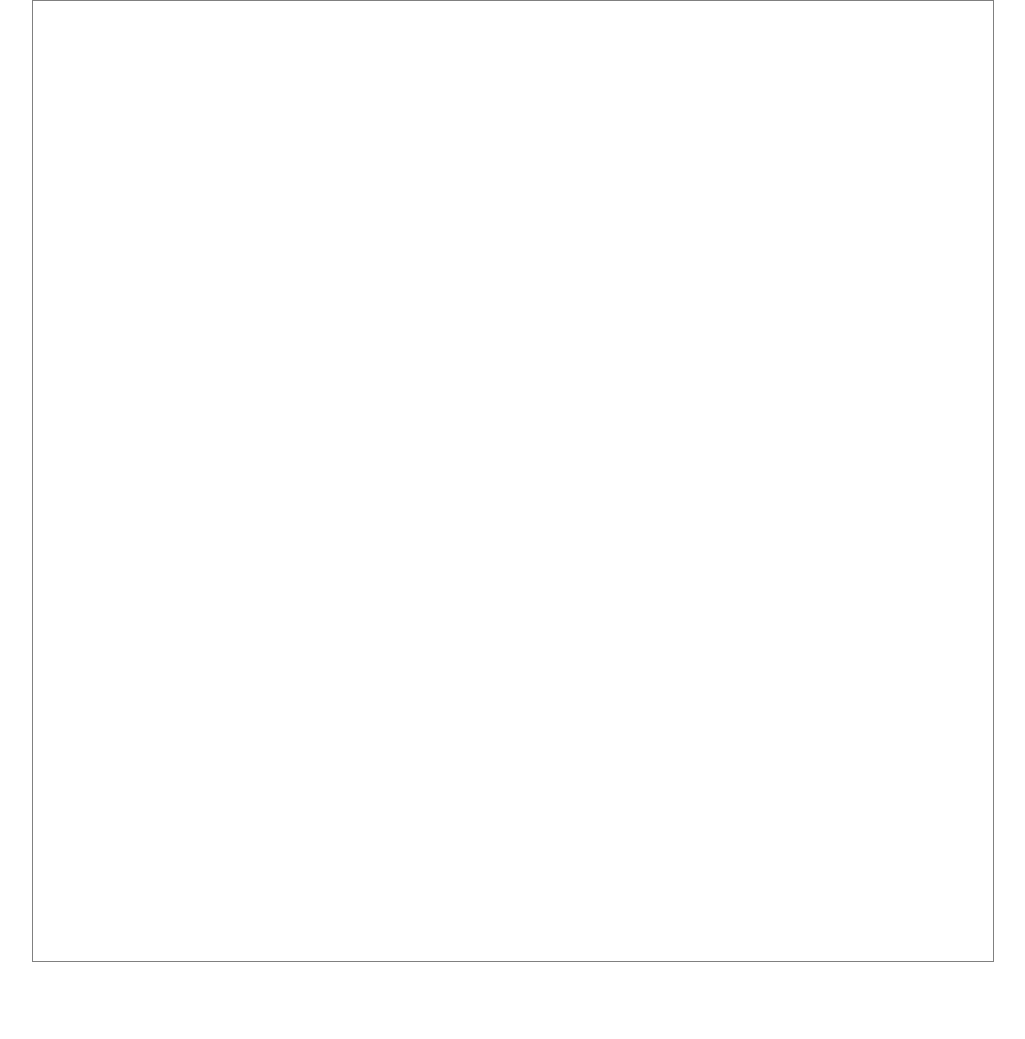
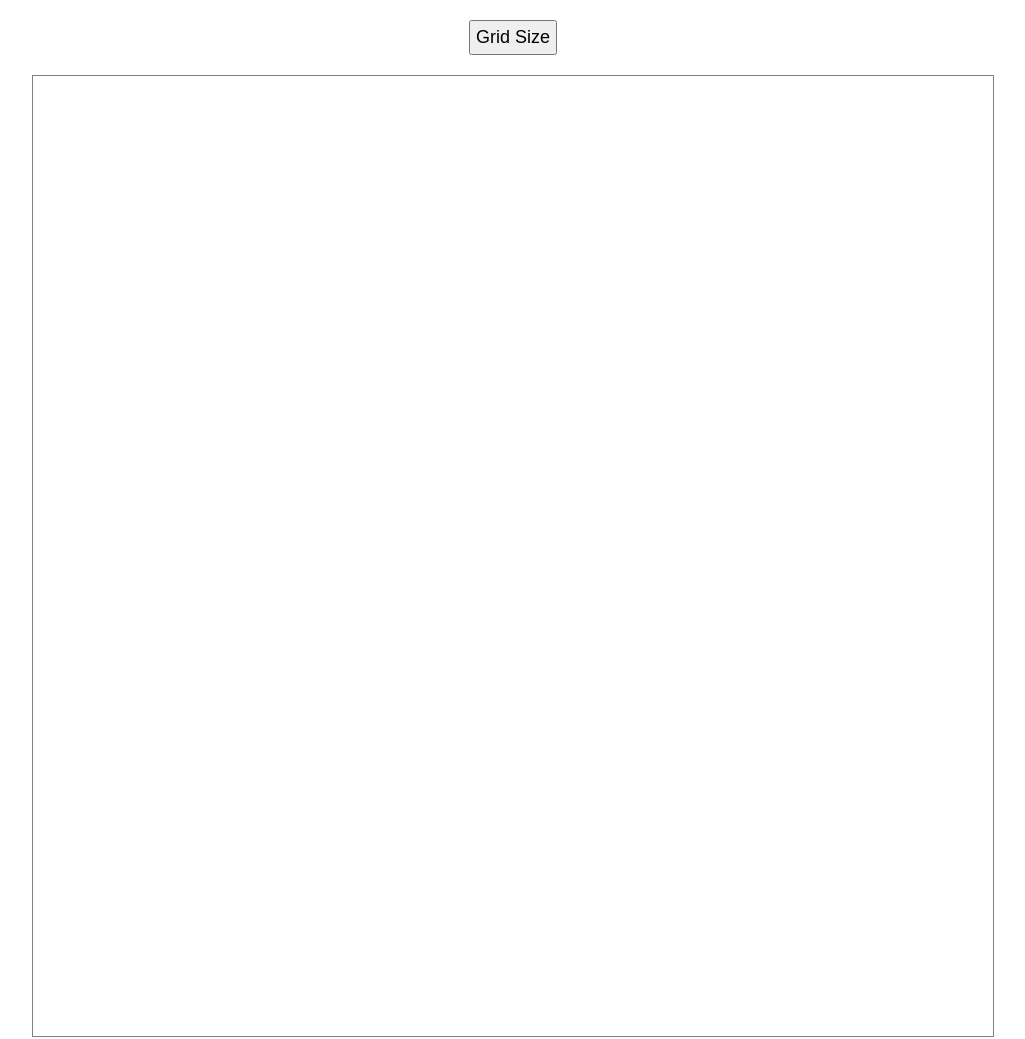
Before and after one commit to VaibhavEra/js-etch-a-sketch, a plain HTML site: page index.html in a window 1280 px wide. Shown: the whole page, without its empty margins (127-1152 px from the left). Before the commit the page ends 962 px from the top, so only its background shows below. Drawn offline with Linux system fonts and the light colour scheme.

Commit message:
add button to make new grids

```diff
--- a/app.js
+++ b/app.js
@@ -1,19 +1,60 @@
 const container = document.querySelector('.container')
 
-let gridNo = 256;
+// to make initial grid
+    let gridNo = 16;
+    gridSize(gridNo * gridNo)
+    colorDivs()
 
-for ( let i = 1; i <= gridNo; i++)
+// prompt for input user for grid size
+    const sizeButton = document.querySelector('#button')
+    sizeButton.addEventListener("click", () => {
+        do {
+            gridRemove(gridNo * gridNo)
+            gridNo = prompt("Enter a grid-size ranging upto 100:");
+            if (gridNo > 100 || gridNo < 1) continue;
+            gridSize(gridNo * gridNo)
+            colorDivs()
+        } while (gridNo > 100 || gridNo < 1);
+    })
+
+// function to remove existing grids/ the divs'
+    function gridRemove(grids){
+        for (let i = 1; i <= grids; i++)
         {
+            const box = document.querySelectorAll('.thDiv')
+            const divs = document.querySelectorAll('.theDiv')
+
+            divs.forEach((theDiv) => {
+                theDiv.remove(box);
+            })
+        }
+    }
+
+// function to make grids/the divs` and adjust their size as well
+    function gridSize (grids){
+        for (let i = 1; i <= grids; i++)
+        {
+            // make grids
             const box = document.createElement('div')
             box.setAttribute("class", "theDiv");
             container.appendChild(box);
+
+            // adjust size
+            const size = Math.sqrt((960 * 960) / grids) + "px"
+            const divs = document.querySelectorAll('.theDiv')
+            divs.forEach((theDiv) => {
+                theDiv.style.width = size
+                theDiv.style.height = size
+            })
+        }
     }
 
-
+// to add color black when mouse is hovered
+    function colorDivs(){
         const divs = document.querySelectorAll('.theDiv')
-
         divs.forEach((theDiv) => {
             theDiv.addEventListener("mouseover", () => {
                 theDiv.style.backgroundColor = "black"
             })
         })
+    }
--- a/index.html
+++ b/index.html
@@ -7,6 +7,7 @@
     <link rel="stylesheet" href="./style.css"
 </head>
 <body>
+    <button id="button">Grid Size</button>
     <div class="container"></div>
     <script src="app.js"></script>
 </body>
--- a/style.css
+++ b/style.css
@@ -2,7 +2,9 @@ body {
     margin: 0;
     padding: 0;
     display: flex;
-    justify-content: center;
+    flex-direction: column;
+    align-items: center;
+    margin-top: 20px;
 }
 
 .container {
@@ -11,9 +13,10 @@ body {
     width: 960px;
     height: 960px;
     border: 1px solid grey;
+    margin: 20px;
 }
 
-.theDiv {
-    width: 60px;
-    height: 60px;
+#button {
+    padding: 5px;
+    font-size: large;
 }
```
Lines whose indentation alone changed are shown as unchanged.
